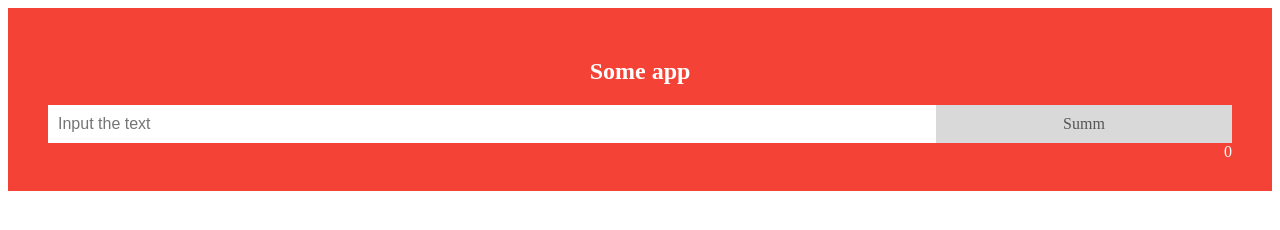
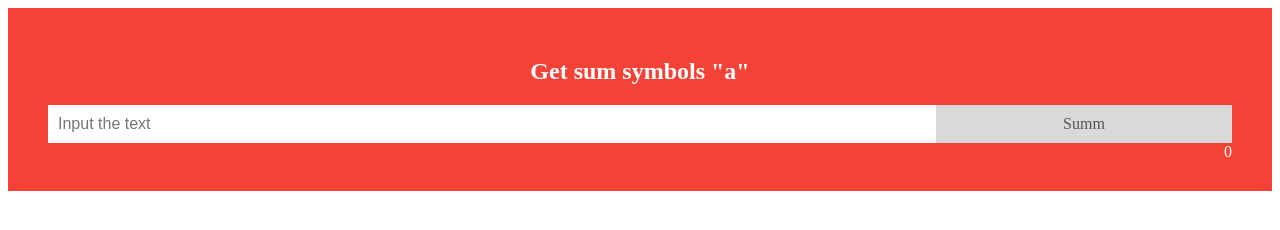
Before and after one commit to sprex24/sprex24.github.io, a plain HTML site: page index.html in a window 1280 px wide. Drawn offline with Linux system fonts and the light colour scheme.

Commit message:
Update index.html

```diff
--- a/index.html
+++ b/index.html
@@ -18,7 +18,7 @@
 </head>
 <body>
 <div id="myDIV" class="header">
-    <h2>Some app</h2>
+    <h2>Get sum symbols "a"</h2>
     <div class="wrap_elemets">
         <input type="text" id="myInput" placeholder="Input the text">
         <span onclick="newElement()" class="addBtn">Summ</span>
```
